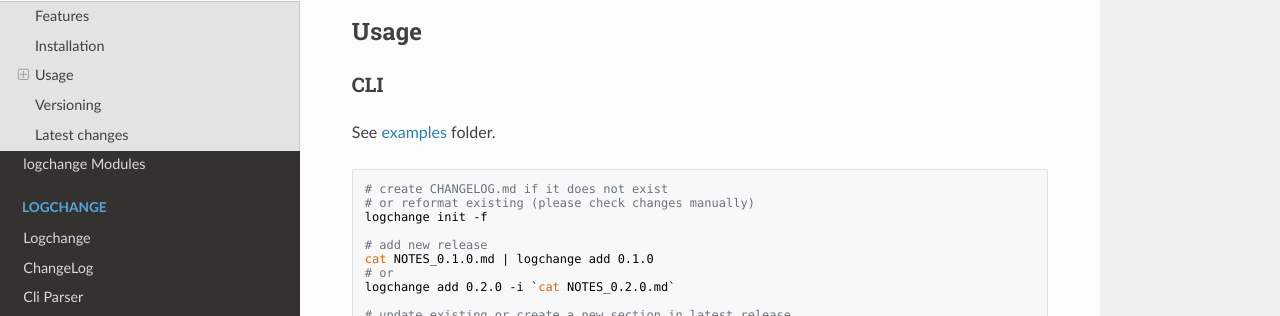
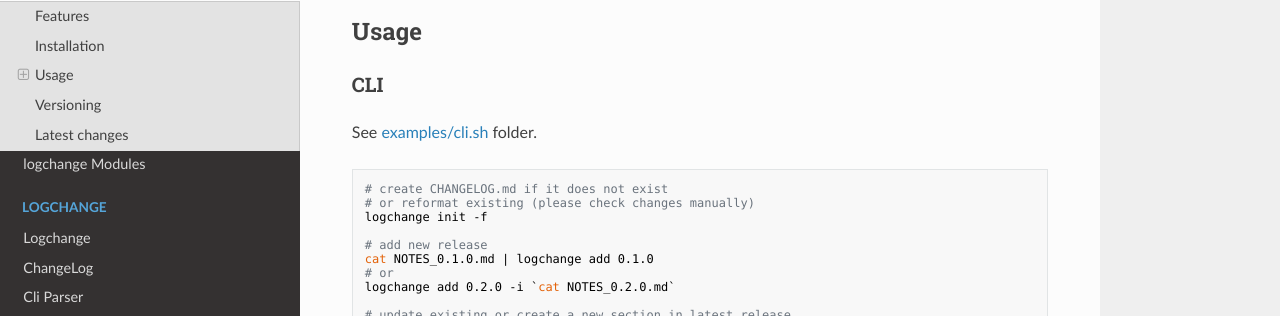
Before and after one commit to altitudenetworks/logchange, an MkDocs documentation site: the page built from docs/README.md, in a window 1280 px wide and 900 px high, scrolled down 755 px. Shown: the part 135-451 px from the top of the window. Built offline with MkDocs 1.6.1, drawn with Linux system fonts in a browser that asks for light colours; nearby versions of some CDN libraries.

Commit message:
Update docs

````diff
--- a/docs/README.md
+++ b/docs/README.md
@@ -34,7 +34,7 @@ python -m pip install logchange
 
 ### CLI
 
-See [examples](https://github.com/vemel/logchange/tree/main/examples) folder.
+See [examples/cli.sh](https://github.com/vemel/logchange/tree/main/examples/cli.sh) folder.
 
 ```bash
 # create CHANGELOG.md if it does not exist
````
Also changed, not shown: README.md (+1 -2 lines).
